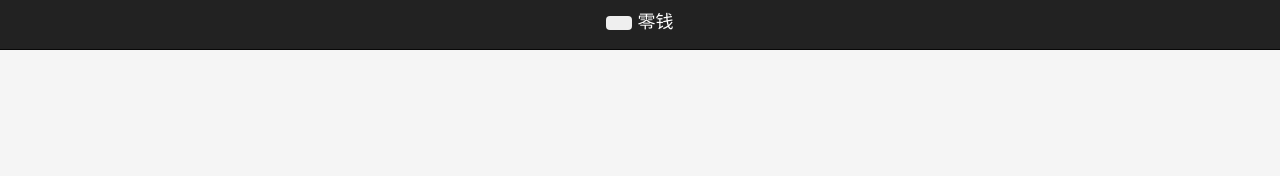
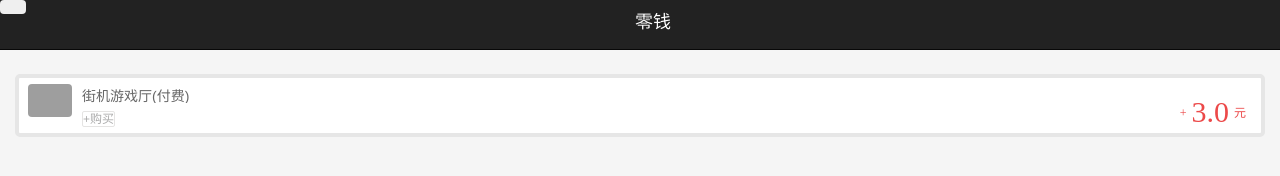
Before and after one commit to xiariliaoyang/lingqian-template, a plain HTML site: page task.html in a window 1280 px wide. Drawn offline with Linux system fonts and the light colour scheme; grey boxes are pictures that could not be loaded.

Commit message:
add task page

```diff
--- a/css/main.css
+++ b/css/main.css
@@ -96,3 +96,75 @@ a,a:hover{
 .ui-list p{
 	margin:0;
 }
+/*task*/
+.task-list{
+	padding-top:30px;
+}
+.task-card{
+	background: #fff;
+	border-radius: 5px;
+	border:4px solid #e6e6e6;
+	display: inline-block;
+	width: 100%;
+	padding-top:6px;
+	padding-bottom: 6px;
+	position: relative;
+}
+.task-card .task-img{
+	padding-left:9px;
+	float: left;
+}
+.task-card .task-img img{
+	width:44px;
+	border-radius: 4px;
+}
+.task-card .task-name{
+	float: left;
+	padding-top: 5px;
+	padding-left: 10px;
+}
+.task-card .task-name .task-name-app{
+	width: 130px;
+	float: left;
+	overflow: hidden;
+	white-space: nowrap;
+	text-overflow: ellipsis;
+	-o-text-overflow: ellipsis;
+	font-size: 14px;
+	line-height: 14px;
+	margin-bottom: 8px;
+	color: #666;
+}
+.task-card .task-name .task-tag .tag{
+	display: inline-block;
+	float: left;
+	margin-right: 3px;
+	font-size: 12px;
+	line-height: 12px;
+	padding: 1px 0;
+	color: #aaa;
+	border: 1px solid #e5e4e3;
+	border-radius: 2px
+}
+.task-card .task-price{
+	float: right;
+	position: absolute;
+	right:0;
+	bottom: 0;
+	color: #ec4949;
+	font-family: Helveticaneue-Thin;
+	font-weight: 100;
+	font-size: 12px;
+	line-height: 30px;
+	padding-right: 10px;
+}
+.task-card .task-price div{
+	float: left;
+}
+.task-card .task-price div.num{
+	font-size: 30px;
+}
+.task-card .task-price div.plus,.task-card .task-price div.rmb{
+	padding:5px;
+	margin-top: -4px;
+}
--- a/task.html
+++ b/task.html
@@ -17,12 +17,35 @@
     <div class="loading"></div>
     <div class="loaded">
         <div class="navbar navbar-inverse navbar-fixed-top nav-title">
-            <button class="btn btn-clear"></button>
+            <button class="btn btn-clear pull-left">
+                <i class=""></i>
+            </button>
             <span class="title">
-            	零钱
+                零钱
             </span>
         </div>
-        <div class="task-card"></div>
+        <div class="container-fluid task-list">
+            <div class="task-card">
+                <div class="task-img">
+                    <img src="http://upload.guo7.com/3af1100dcdce16d71e2ac4f269038bdb.jpg">
+                </div>
+                <div class="task-name">
+                    <div class="task-name-app">街机游戏厅(付费)</div>
+                    <div class="task-tag">
+                        <span class="tag">
+                            +购买
+                        </span>
+                    </div>
+                </div>
+                <div class="task-price">
+                    <div class="plus">+</div>
+                    <div class="num">3.0</div>
+                    <div class="rmb">
+                        元
+                    </div>
+                </div>
+            </div>
+        </div>
     </div>
 </body>
 
```
